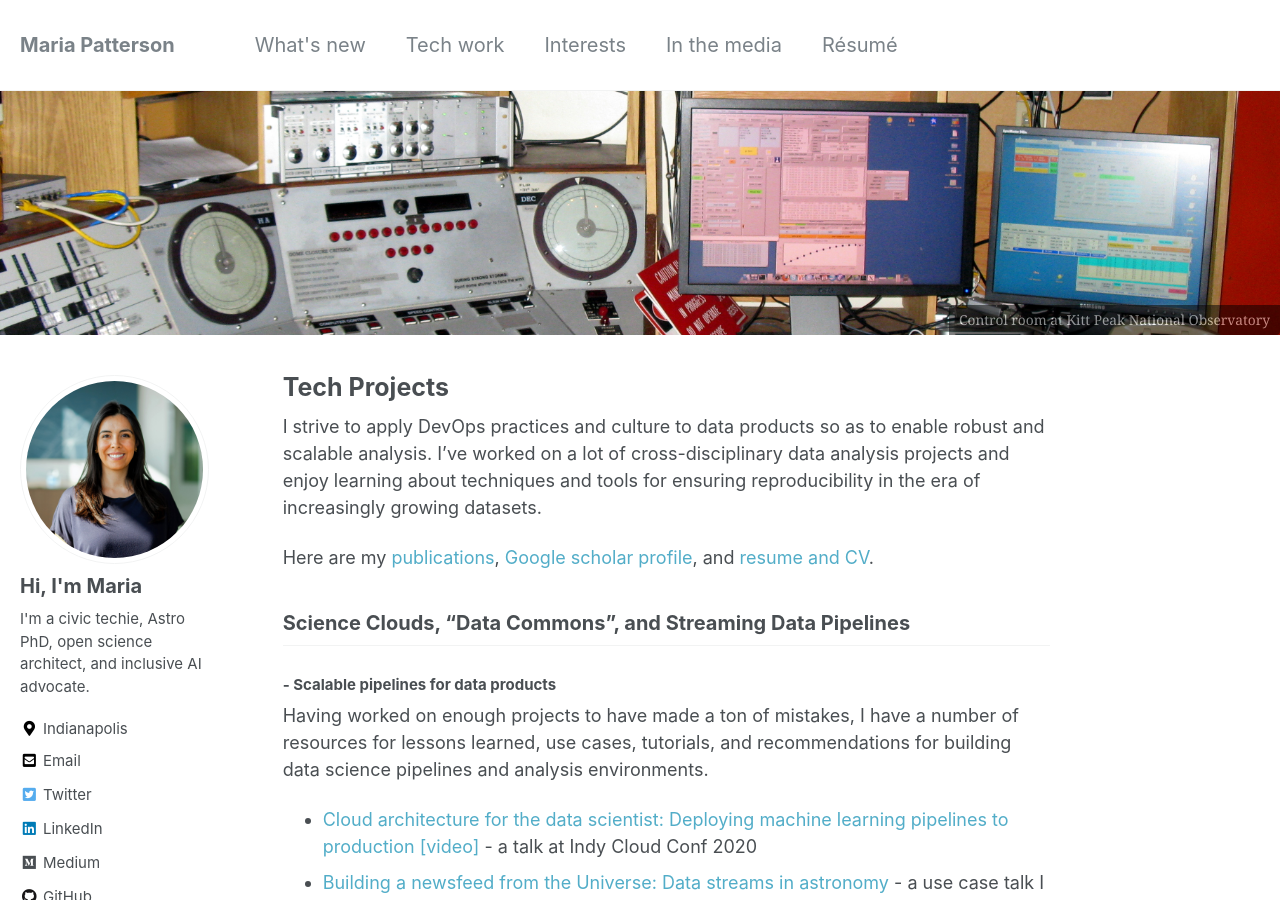
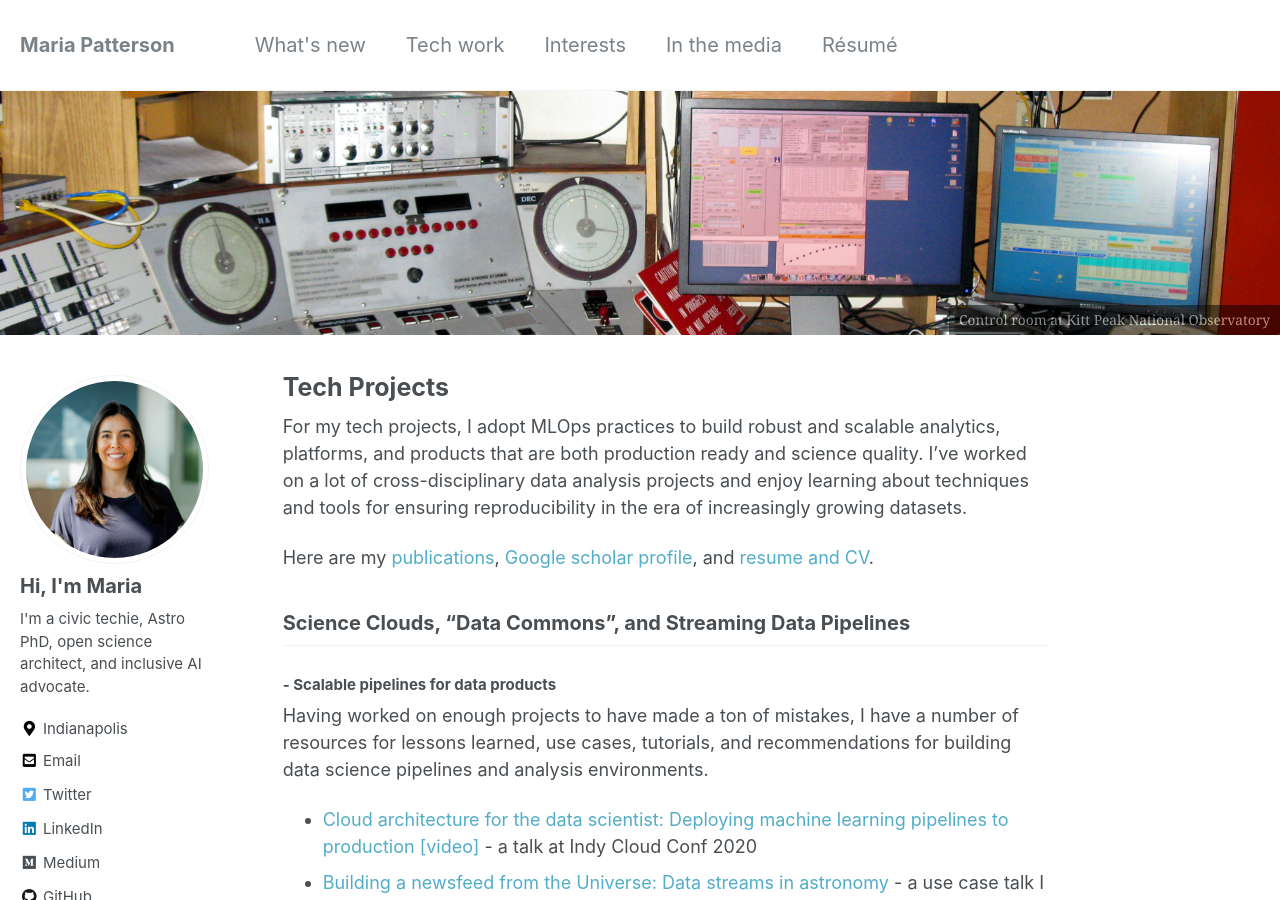
Before and after one commit to mtpatter/mtpatter.github.io, a Jekyll site: the page built from _pages/projects.md, in a window 1280 px wide and 900 px high. Built offline with Jekyll 4.4.1, drawn with Linux system fonts in a browser that asks for light colours; nearby versions of some CDN libraries.

Commit message:
Wordsmithing.

```diff
--- a/_pages/projects.md
+++ b/_pages/projects.md
@@ -7,8 +7,9 @@ header:
   caption: "Control room at Kitt Peak National Observatory"
 ---
 
-I strive to apply DevOps practices and culture to data products
-so as to enable robust and scalable analysis.
+For my tech projects, I adopt MLOps practices to build robust
+and scalable analytics, platforms, and products that are both production
+ready and science quality.
 I've worked on a lot of cross-disciplinary data analysis projects and enjoy learning
 about techniques and tools for ensuring reproducibility in the era
 of increasingly growing datasets.
```
